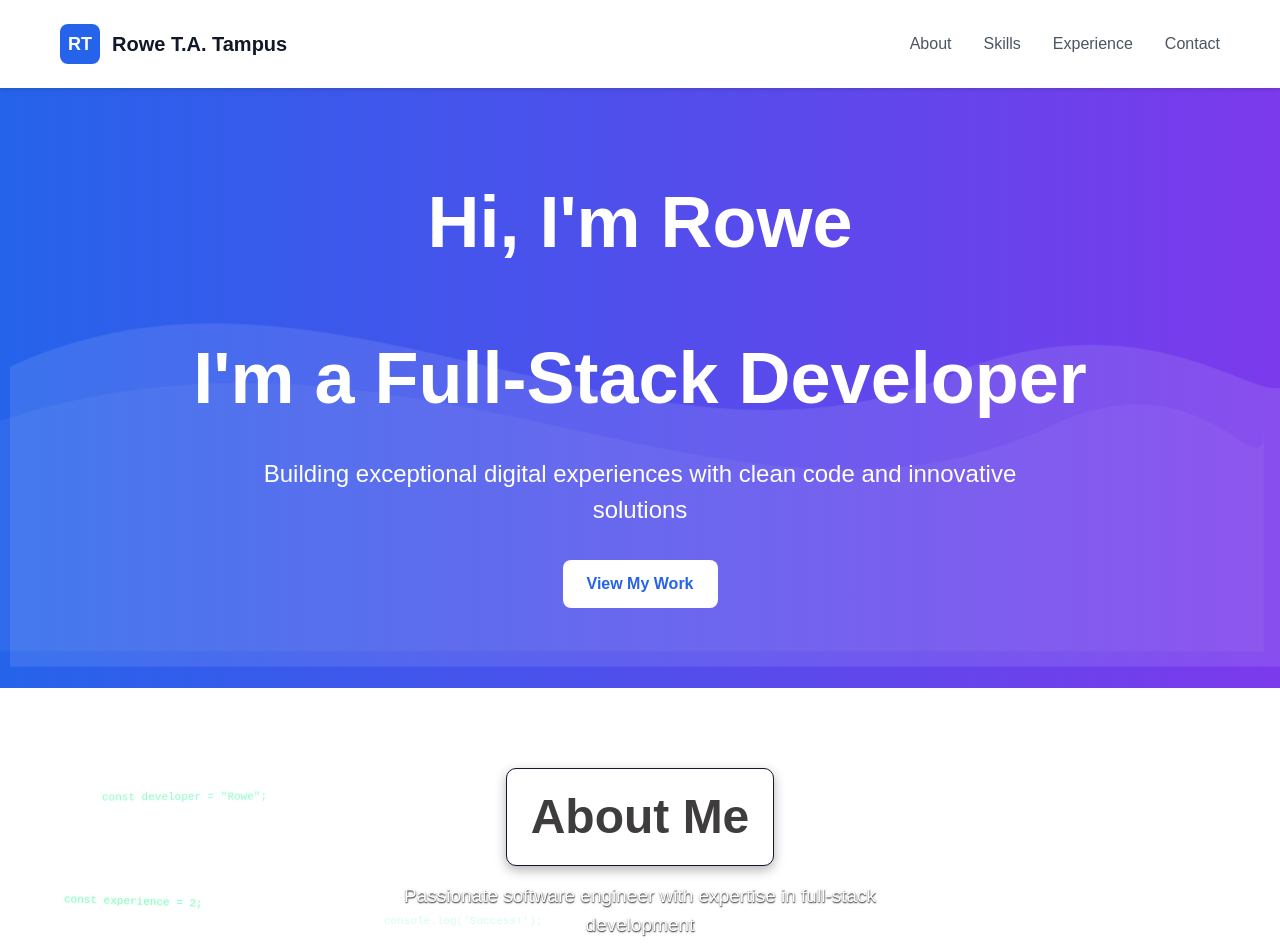
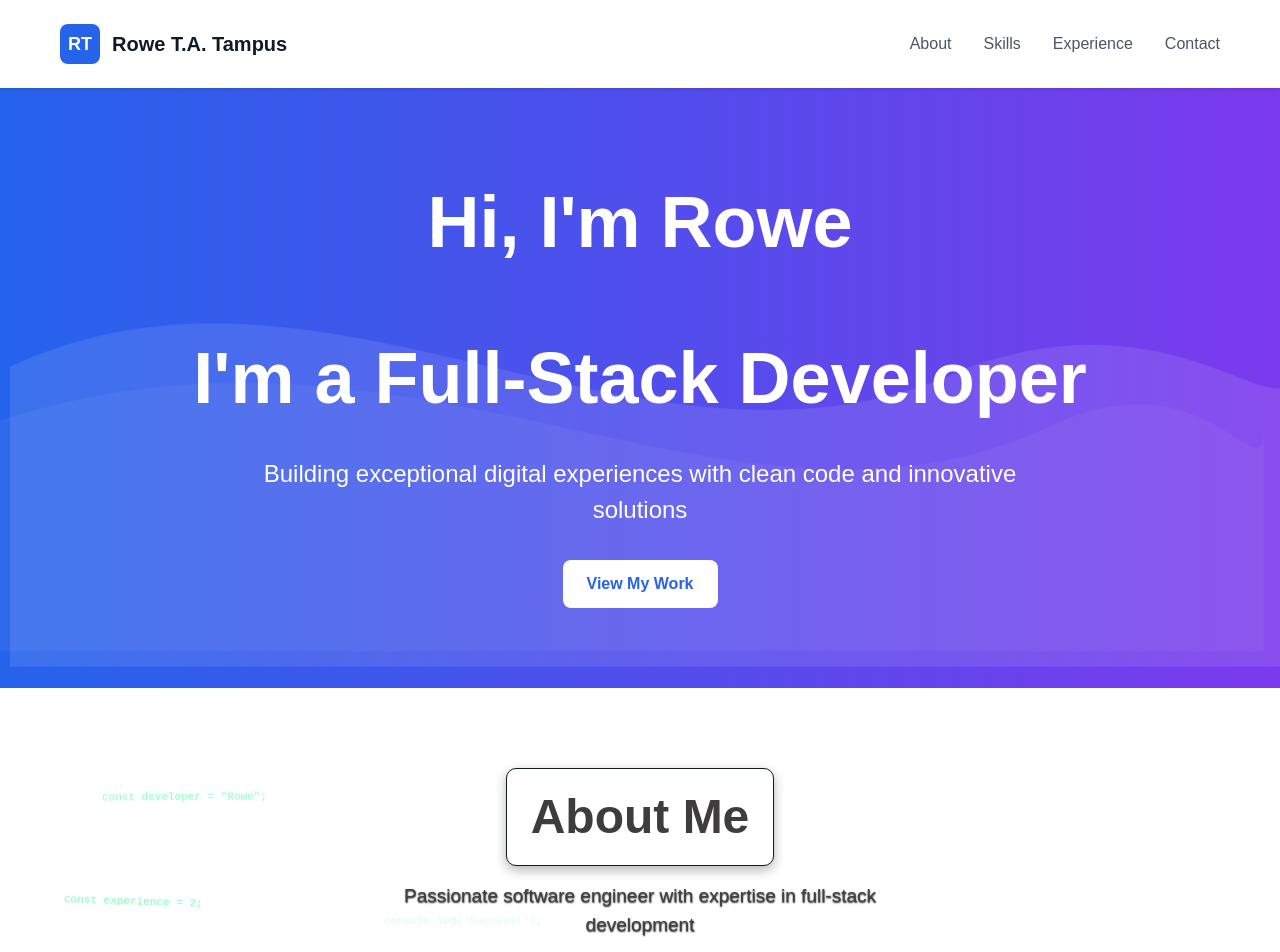
Before and after one commit to Ruvier14/portfolio-nextjs, a Next.js app: page / in a window 1280 px wide. Shown: the top 952 px of the page. Built offline with nearby package versions, Linux system fonts and the light colour scheme.

Commit message:
edit subtitles

```diff
--- a/src/app/portfolio.css
+++ b/src/app/portfolio.css
@@ -290,7 +290,7 @@
 
 .section-subtitle {
   font-size: 19px;
-  color: #ffff;
+  color: #424040;
   max-width: 530px;
   margin: 0 auto 64px auto;
   text-align: center;
```
